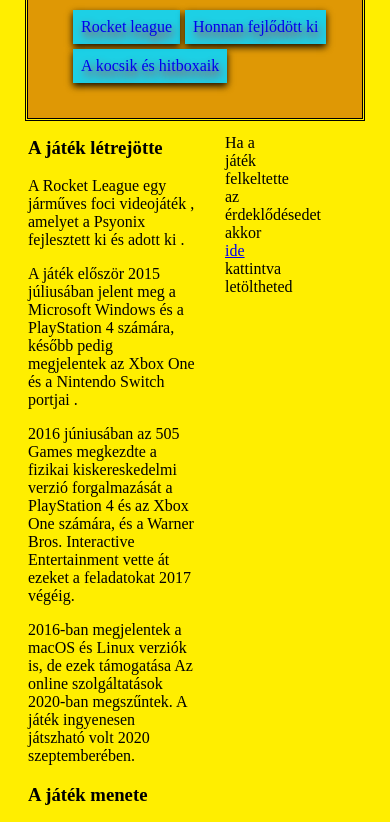
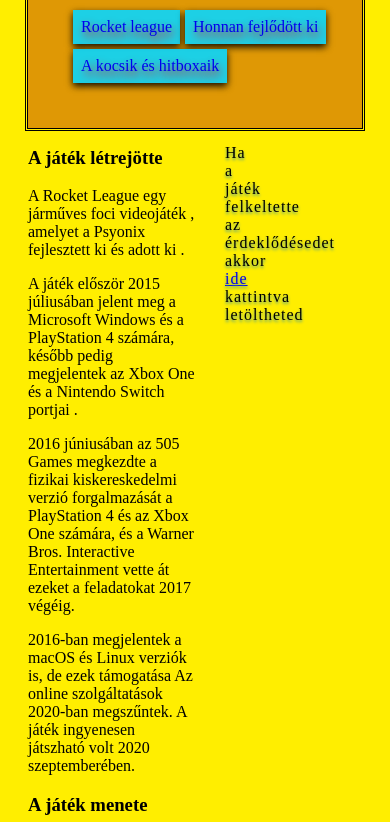
Before and after one commit to thespekky/bemutat-, a plain HTML site: page index.html in a window 390 px wide. Shown: the part 105-927 px from the top of the page. Drawn offline with Linux system fonts and the light colour scheme.

Commit message:
side bar formázása

```diff
--- a/css/style.css
+++ b/css/style.css
@@ -60,6 +60,8 @@ img:hover
     width: 15%;
     padding-left: 30px;
     float: left;
+    letter-spacing: 1px;
+    text-shadow: 0px 2px 3px rgb(79, 156, 140);
 }
 ul
 {
@@ -93,7 +95,7 @@ footer
     img{width: 50px;}
 }
 @media only screen and (max-width: 550px)
-{ div.header{ height: 180px;}
+{ div.header{ height: 190px;}
 .tart2{width:50%;}
 img#rocket{width: 80px;}
     img{width: 40px;}
```
